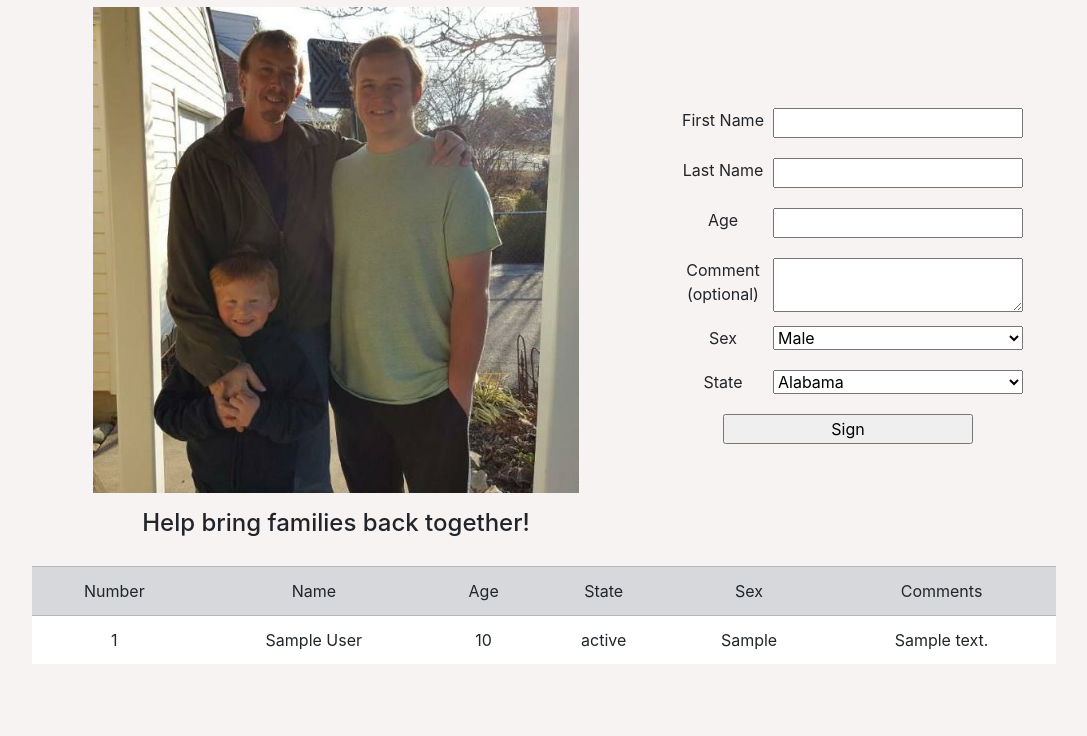
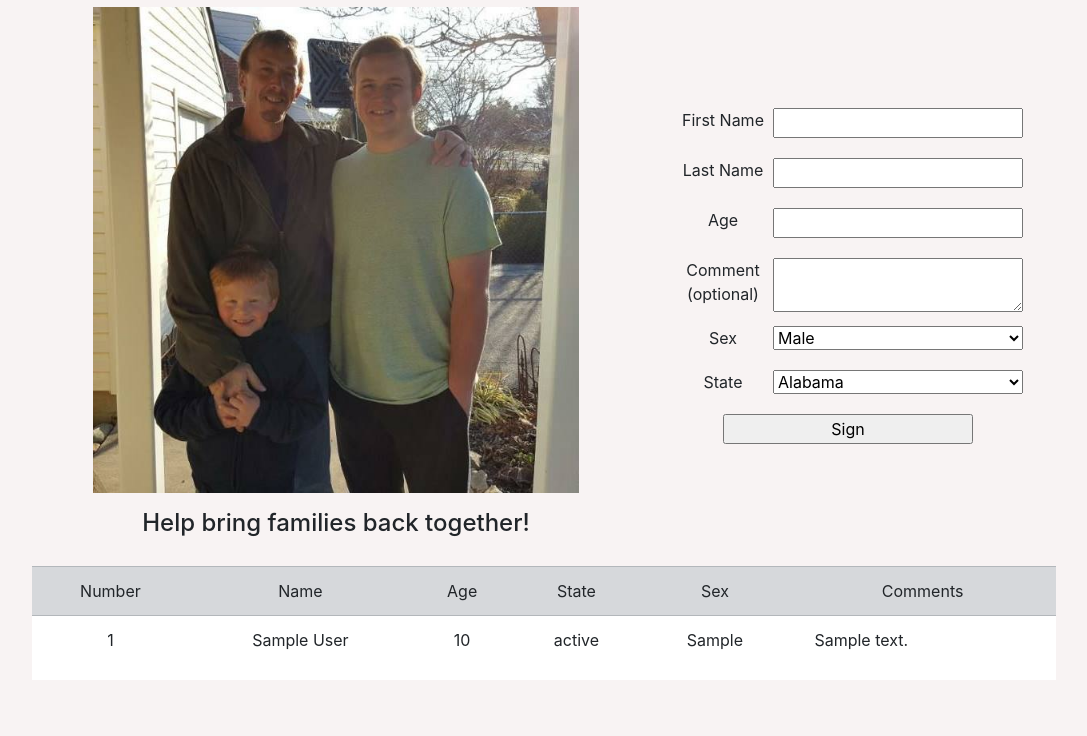
Before and after one commit to Colbyjoe97/Equal_Parental_Rights, a Django app: page / in a window 1280 px wide. Shown: the part 365-1101 px from the top of the page, without its empty margins (96-1183 px from the left). Before the commit the page ends 1014 px from the top, so only its background shows below. Run offline with Django 3.2, Linux system fonts and the light colour scheme; tables that the repository leaves empty hold one stand-in row (values such as "Sample post"); some libraries are stand-ins or nearby versions.

Commit message:
fixed some styling

```diff
--- a/apps/my_app/static/style.css
+++ b/apps/my_app/static/style.css
@@ -55,12 +55,14 @@ span {
 tbody tr:nth-of-type(even) {
     background-color: #fdaaaa;
 } */
-.table {
-    border-color: red;
+td p{
+    width: 120px;
+    word-wrap: break-word;
 }
 tbody tr {
     background-color: white;
 }
+
 @media(max-width: 620px) {
     .wrapper {
         padding: 10px;
--- a/apps/my_app/templates/index.html
+++ b/apps/my_app/templates/index.html
@@ -204,7 +204,7 @@
                         <td>{{signee.age}}</td>
                         <td>{{signee.state}}</td>
                         <td>{{signee.sex}}</td>
-                        <td>{{signee.comment}}</td>
+                        <td><p>{{signee.comment}}</p></td>
                     </tr>
                     {% endfor %}
                 </tbody>
```
